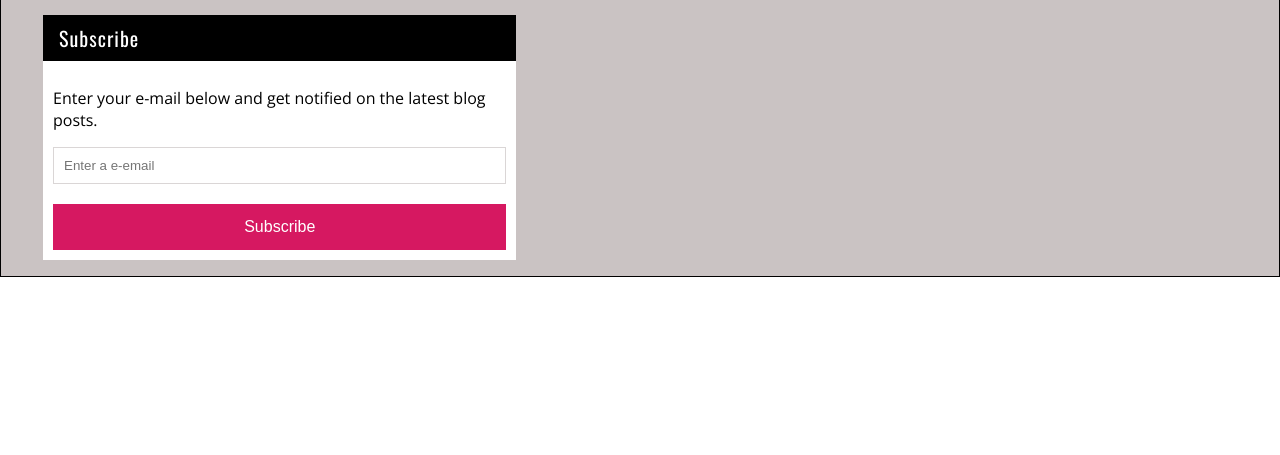
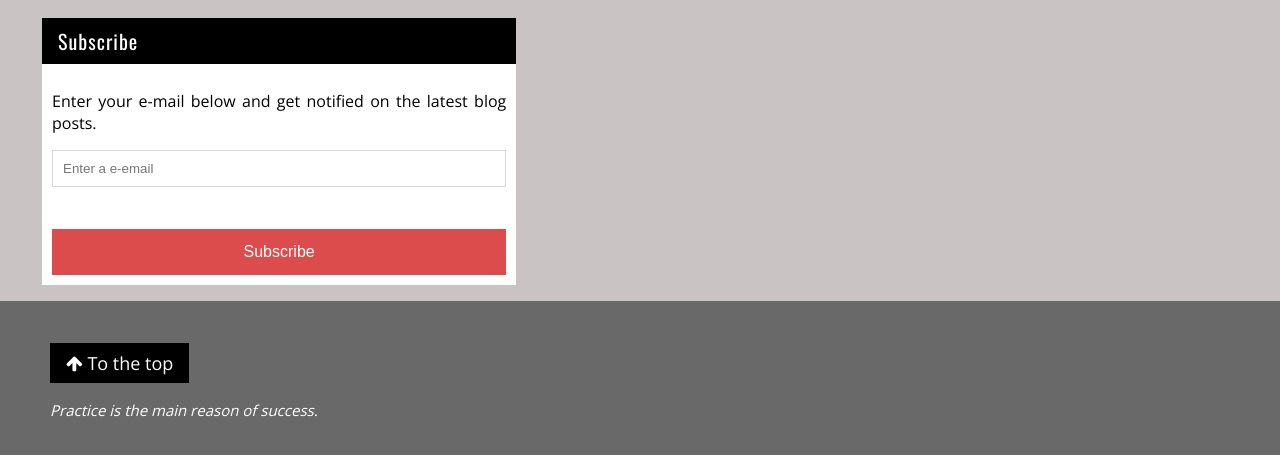
Before and after one commit to ObidulKadir/Fashion-blog, a plain HTML site: page index.html in a window 1280 px wide. Shown: the part 6630-7085 px from the top of the page. Before the commit the page ends 7057 px from the top, so only its background shows below. Drawn offline with nearby package versions, Linux system fonts and the light colour scheme.

Commit message:
footer section updated and work is completed

```diff
--- a/index.html
+++ b/index.html
@@ -13,7 +13,7 @@
 </head>
 <body>
     <!-- Navigation bar -->
-    <div class="navbar">
+    <div class="navbar" id="top">
         <a class="nav-icon" href=""><i class="fa fa-facebook-official"></i></a>
         <a class="nav-icon" href=""><i class="fa fa-instagram"></i></a>
         <a class="nav-icon" href=""><i class="fa fa-snapchat"></i></a>
@@ -43,6 +43,7 @@
         </header>
     </section>
 
+    <!-- maincontent section. -->
     <div  class="content-section">
         <div class="asidebar float-class">
 
@@ -265,8 +266,11 @@
                     <h1>Subscribe</h1>
                 </div>
                 <div class="top-side-7-subscribe">
-                    <p>Enter your e-mail below and get notified on the latest blog posts.</p>
-                    <input type="text" placeholder="Enter a e-email"><br>
+                    <p style="text-align: justify;">Enter your e-mail below and get notified on the latest blog posts.</p>
+                    <form>
+                         <input type="text" placeholder="Enter a e-email">
+                    </form>
+                    <br>
                     <button>Subscribe</button>
                 </div>
             </div>
@@ -276,5 +280,12 @@
 
     </div>
 
+    <!-- footer section -->
+
+    <footer>
+        <a href="#top"><i class="fa fa-arrow-up"></i> To the top</a>
+        <p><i>Practice is the main reason of success.</i></p>
+    </footer>
+
 </body>
 </html>
--- a/style.css
+++ b/style.css
@@ -90,17 +90,14 @@ header h6{
 .content-section{
     padding: 16px 16px;
     background-color:#cac3c3;
-    border: 1px solid black;
+
     height: 100%;
-    margin-bottom: 150px;
     overflow: hidden;
 
 }
 .asidebar{
-    /* border: 1px solid red;  */
+
      width: 60%;
-    /* padding: 10px 15px; */
-    /* background-color: white; */
 
 }
 .asidebar-inside-one, .asidebar-inside-two, .asidebar-inside-three{
@@ -114,10 +111,7 @@ header h6{
     margin-top: 20px;
     padding-bottom: 0;
 }
-/* .top-1{
-    border: 1px dashed blueviolet;
 
-} */
 .top-1 h3, .top-1  h5{
     text-align: center;
     font-weight: 400;
@@ -341,8 +335,6 @@ header h6{
 
 .top-side-5-img-1{
     display: flex;
-
-
 }
 .top-side-5-img-1 img{
     padding: 7px;
@@ -364,11 +356,12 @@ header h6{
     color: black;
 }
 /* subscribe */
+.top-side-7{
+    width: 100;
+}
 .top-side-7 .top-side-7-subscribe{
     margin-top: -13px;
     padding: 10px;
-
-
 }
 .top-side-7-subscribe input{
 
@@ -381,7 +374,7 @@ header h6{
     display: block;
     width: 100%;
     border: none;
-    background-color: #d61861;
+    background-color: #dd4c4c;
     padding: 14px 28px;
     font-size: 16px;
     cursor: pointer;
@@ -389,3 +382,35 @@ header h6{
     margin-top: 20px;
     color: white;
 }
+.top-side-7 button:hover{
+    background-color: rgb(211, 208, 205);
+    color: black;
+}
+
+/* footer section */
+
+footer{
+
+    padding: 50px;
+    background-color: dimgray;
+    height: 100px;
+
+}
+
+footer a{
+
+    padding: 8px 16px;
+    background-color: black;
+    color: white;
+    text-decoration: none;
+    font-size: 18px;
+}
+footer a:hover{
+    background-color: lightgray;
+    color: black;
+}
+footer p{
+    font-size: 15px;
+    color: white;
+    padding: 10px 0 0 0;
+}
```
